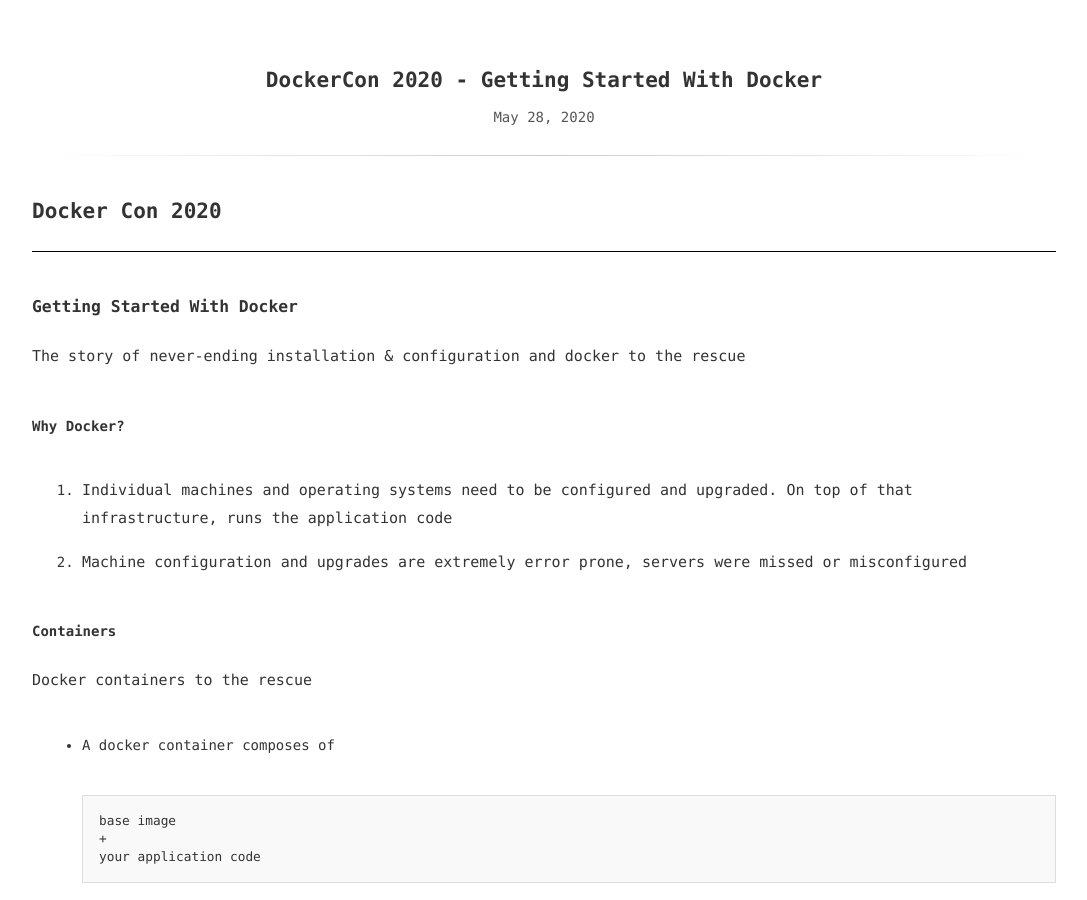
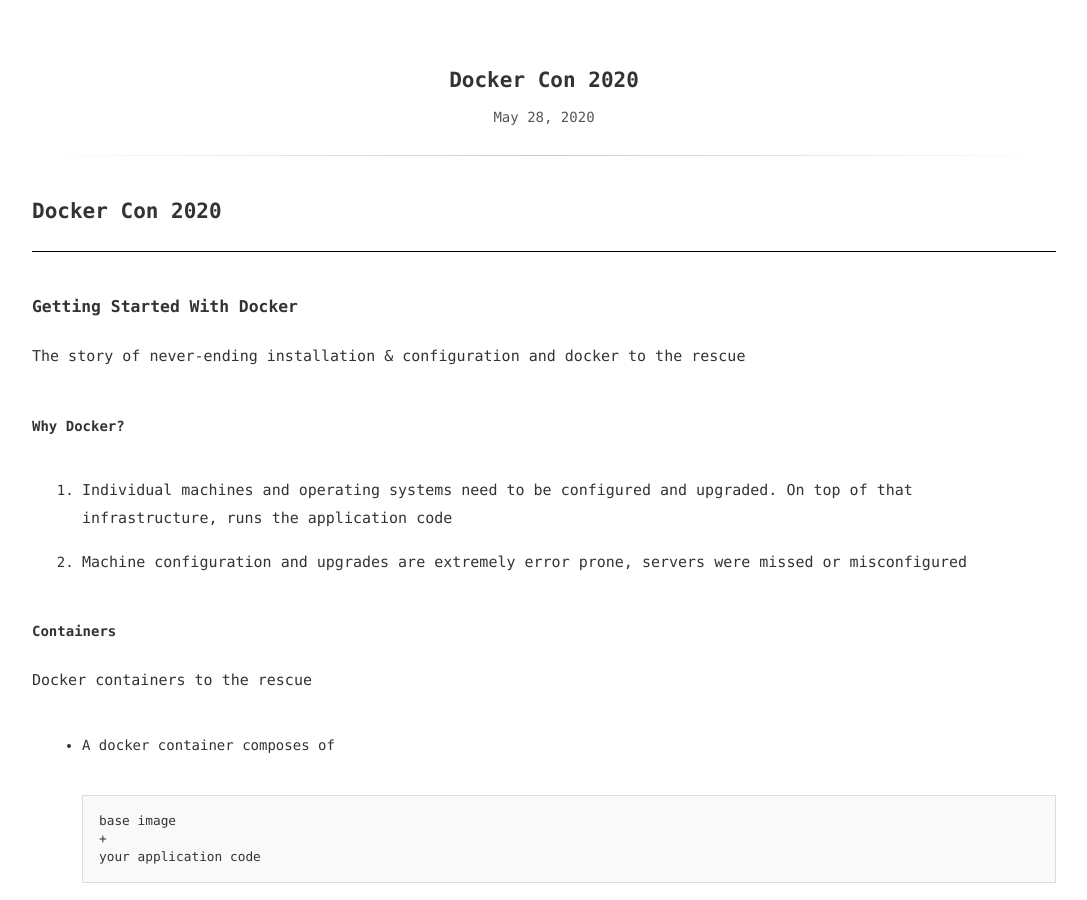
Before and after one commit to fengtingzhang/blog, a Jekyll site: the page built from _posts/2020-05-28-Docker-Con-2020.md, in a window 1280 px wide and 900 px high. Shown: the whole window, without its empty margins (96-1183 px from the left). Built offline with Jekyll 4.4.1, drawn with Linux system fonts in a browser that asks for light colours.

Commit message:
Update 2020-05-28-Docker-Con-2020.md

```diff
--- a/_posts/2020-05-28-Docker-Con-2020.md
+++ b/_posts/2020-05-28-Docker-Con-2020.md
@@ -1,6 +1,6 @@
 ---
 layout: post
-title: DockerCon 2020 - Getting Started With Docker
+title: Docker Con 2020
 date: '2020-05-28T09:15:00.001-07:00'
 author: Feng Ting Zhang
 tags:
```
